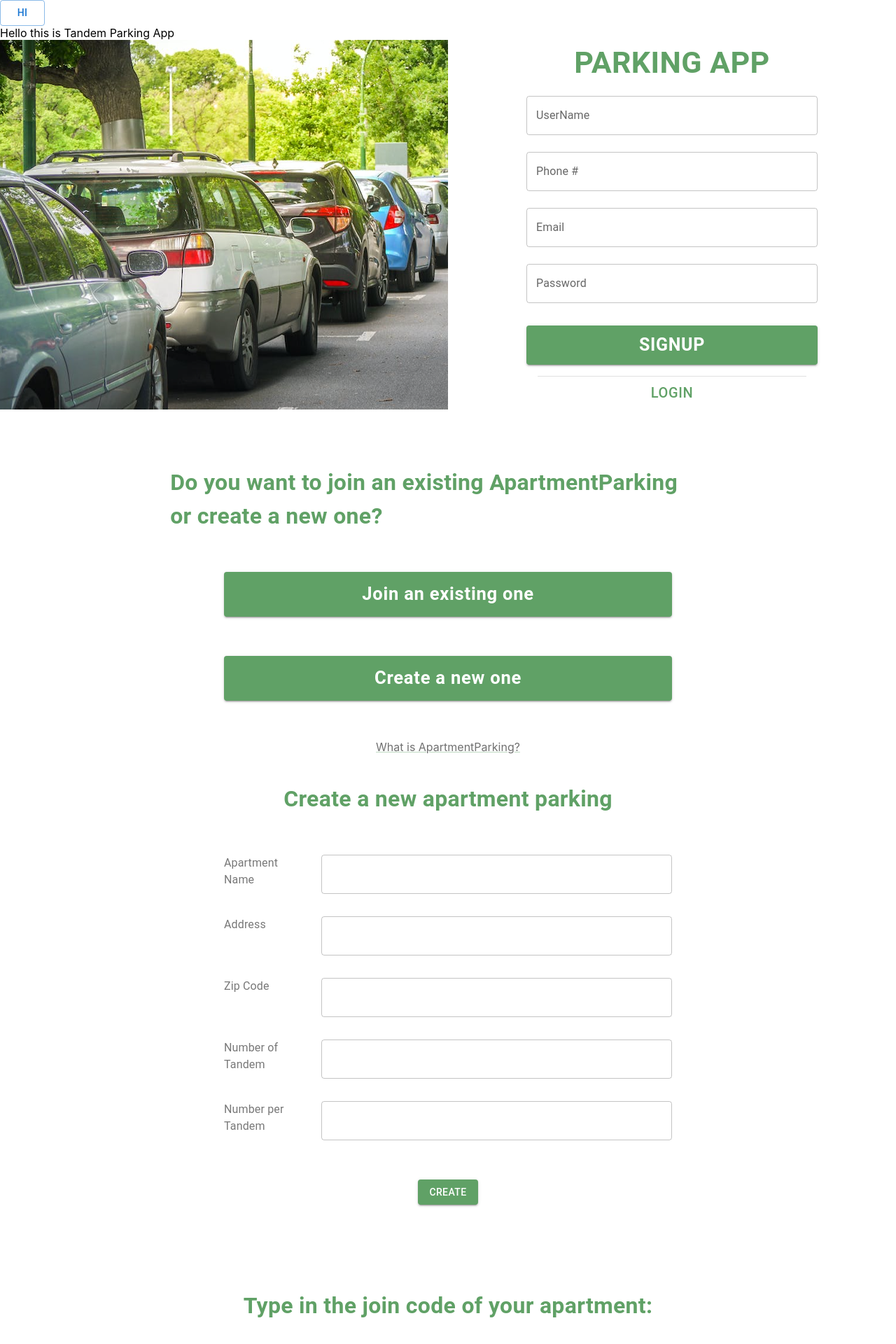
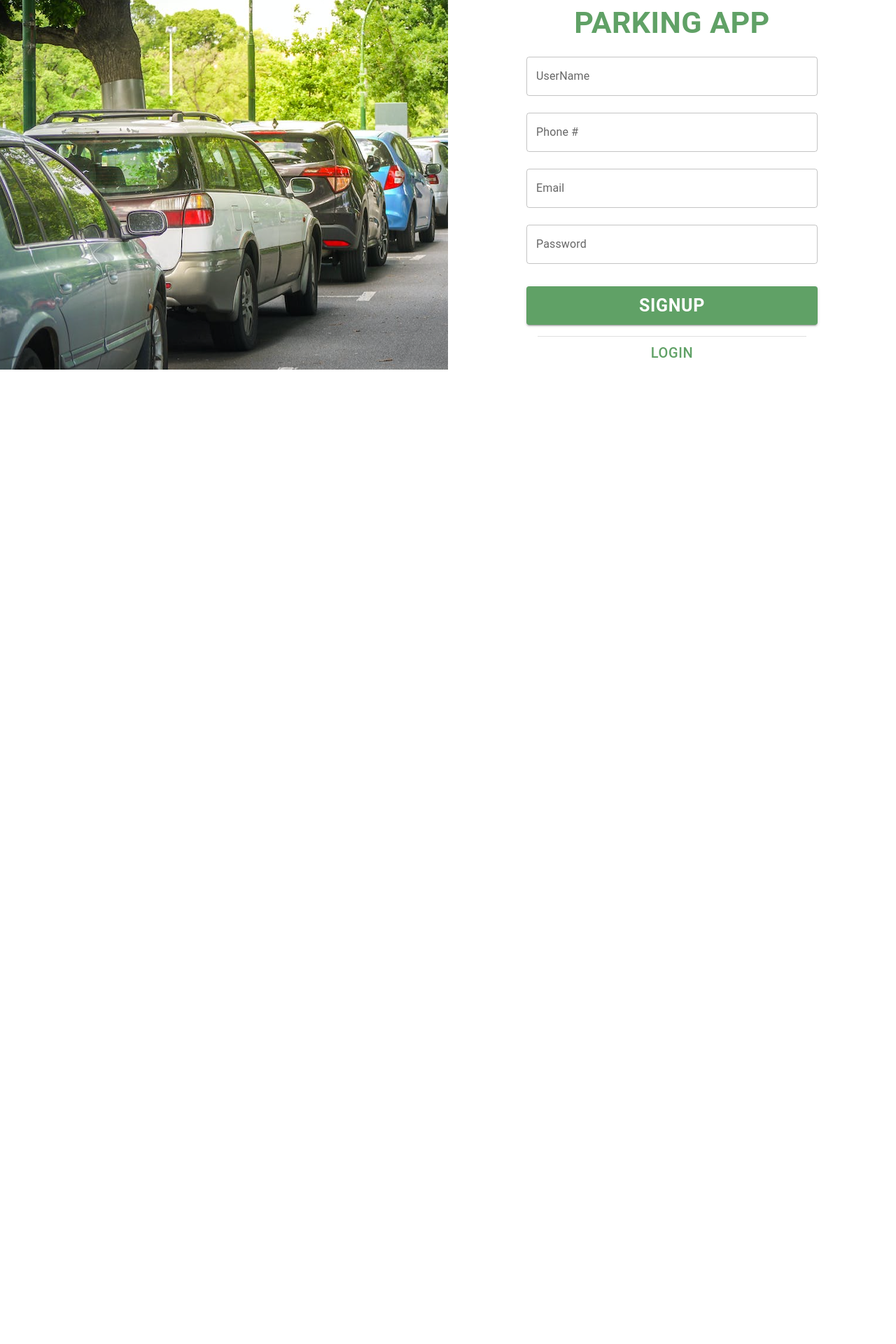
Before and after one commit to WaichungLing/ParkingApp, a React (Create React App) app: page / in a window 1280 px wide. Shown: the top 1920 px of the page at 70% size. After the commit the page ends 800 px from the top, so only its background shows below. Built offline with nearby package versions, Linux system fonts and the light colour scheme.

Commit message:
Add router

```diff
--- a/src/Pages/App.js
+++ b/src/Pages/App.js
@@ -1,22 +1,23 @@
-// import './App.css';
-import {Button} from "@mui/material";
-import PlainText from "./PlainText";
+import * as React from "react";
+import { Routes, Route } from "react-router-dom";
+import Login from "./Login";
+import Setup from "./Setup";
+import CreateApartment from './CreateApartment';
+import ParkingGrid from "./ParkingGrid";
+import JoinCode from "./JoinCode";
+import Notification from "./Notification";
 
 function App() {
-
-  /*
-  * 1. Create a new .js file in src, you can create multiple .js files as components and import them in a final file
-  * 2. To test how it looks like on web, simply replace the <App /> in index.js with the .js file you want to use
-  * 3. How to import other components? As simple as the <PlainText /> in this example.
-  * 4. For styling, you can include a css file like ./App.cs, or use sx prop provided by Material UI,
-  *    see https://mui.com/system/basics/#demo
-  */
-
   return (
     <div className="App">
-      {/*Test MaterialUI*/}
-      <Button variant="outlined">Hi</Button>
-      <PlainText/>
+      <Routes>
+        <Route path="/" element={<Login />}/>
+        <Route path="select" element={<Setup />}/>
+        <Route path="join" element={<JoinCode/>}/>
+        <Route path="create" element={<CreateApartment/>}/>
+        <Route path="view" element={<ParkingGrid/>}/>
+        <Route path="notification" element={<Notification/>}/>
+      </Routes>
     </div>
   );
 }
--- a/src/index.js
+++ b/src/index.js
@@ -1,22 +1,15 @@
 import React from 'react';
 import ReactDOM from 'react-dom';
+import { BrowserRouter } from "react-router-dom";
 import './index.css';
 import App from './Pages/App';
-import Login from './Pages/Login';
-import Setup from './Pages/Setup';
-import CreateApartment from './Pages/CreateApartment';
-import JoinCode from './Pages/JoinCode';
-import Notification from './Pages/Notification';
 import reportWebVitals from './reportWebVitals';
 
 ReactDOM.render(
   <React.StrictMode>
-    <App />
-    <Login />
-    <Setup />
-    <CreateApartment />
-    <JoinCode />
-    <Notification />
+    <BrowserRouter>
+      <App />
+    </BrowserRouter>
   </React.StrictMode>,
   document.getElementById('root')
 );
```
